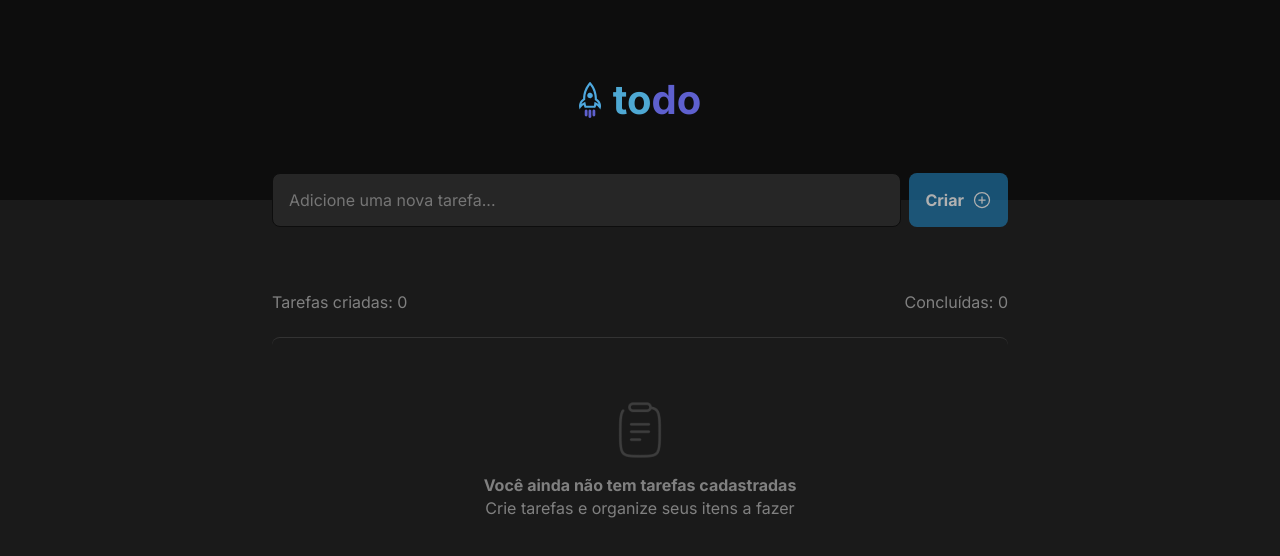
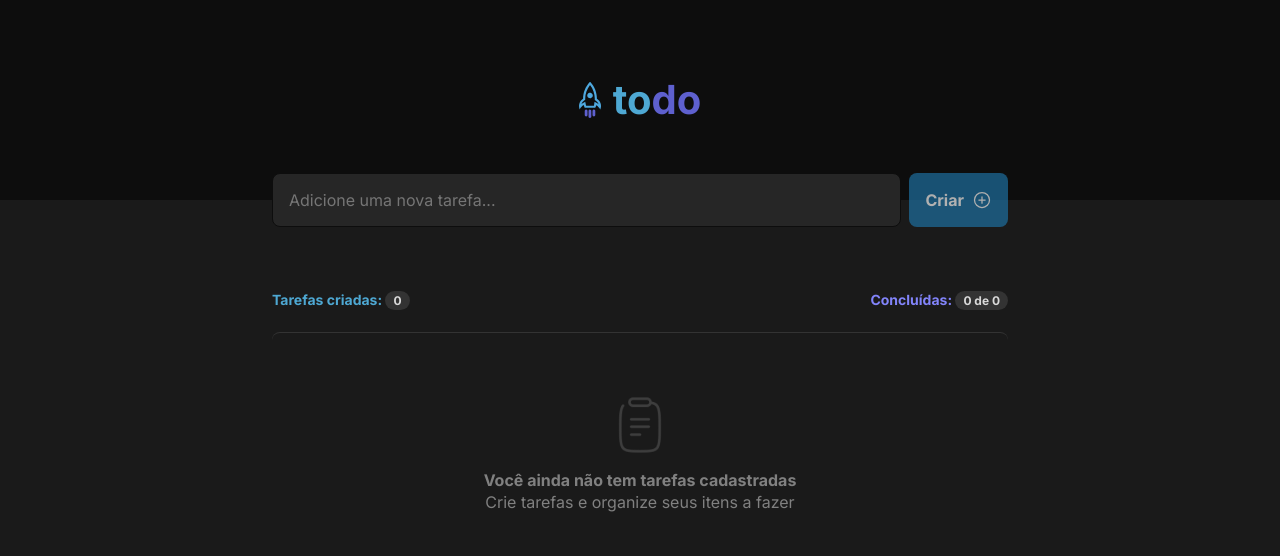
Before and after one commit to IvanildoBorges/to-do-list-react, a React (Vite) app: page / in a window 1280 px wide. Shown: the top 556 px of the page. Built offline with nearby package versions, Linux system fonts and the light colour scheme.

Commit message:
Criado html e lógica dos contandores de tasks criadas e concluidas

```diff
--- a/src/App.module.css
+++ b/src/App.module.css
@@ -17,6 +17,28 @@
     justify-content: space-between;
     align-items: flex-end;
     align-self: stretch;
+}
+
+.tasksWrapper .info > p {
+    font-size: var(--font-mediun);
+    font-weight: var(--font-weight-bold);;
+    line-height: normal;
+}
+
+.tasksWrapper .info > p:not(:last-child) {
+    color: var(--blue);
+}
+
+.tasksWrapper .info > p + p {
+    color: var(--purple);
+}
+
+.tasksWrapper .info span {
+    padding: 0.125rem 0.5rem;
+    border-radius: 16px;
+    background: var(--gray-400);
+    color: var(--gray-200);
+    font-size: var(--font-small);
 }
 
 .tasksWrapper .empty {
--- a/src/App.tsx
+++ b/src/App.tsx
@@ -6,6 +6,10 @@ import style from './App.module.css'
 
 function App() {
   const [tasks, setTasks] = useState([''])
+  const [CompletedTasks, setCompletedTasks] = useState(0)
+
+  const isEmpty = tasks.includes('', 0)
+  const tasksNumber = isEmpty ? 0 : tasks.length
 
   return (
       <>
@@ -14,10 +18,8 @@ function App() {
           <NewTask tasksList={tasks} setTaskList={setTasks} />
           <div className={style.tasksWrapper}>
             <div className={style.info}>
-              <p>Tarefas criadas: 0</p>
-              <p>Concluídas: 0</p>
-              {/* <InfoTask />
-              <InfoTask /> */}
+              <p>Tarefas criadas: <span>{tasksNumber}</span></p>
+              <p>Concluídas: <span>{`${CompletedTasks} de ${tasksNumber}`}</span></p>
             </div>
             <>
               {tasks.length === 0 || !tasks[0].trim()
```
